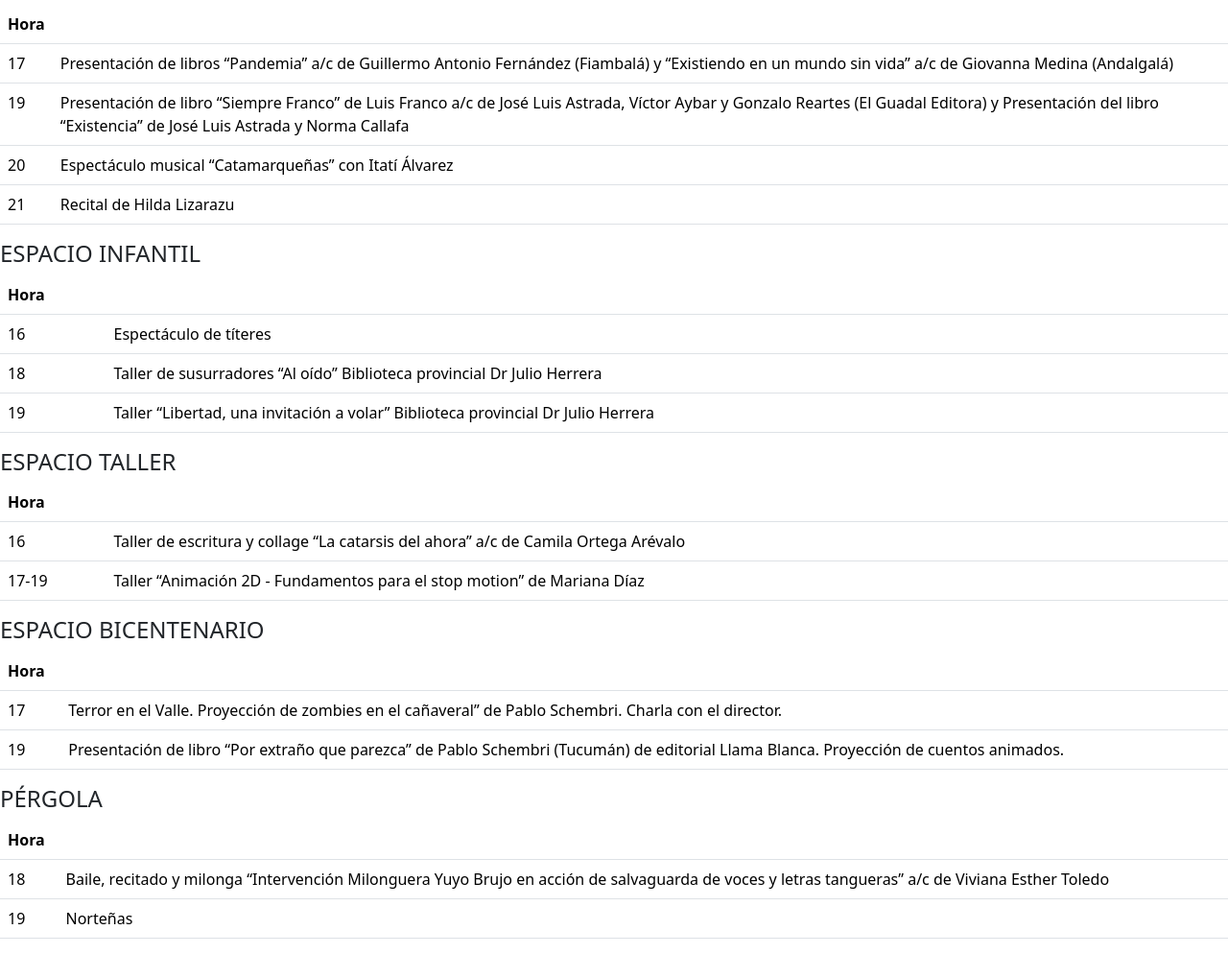
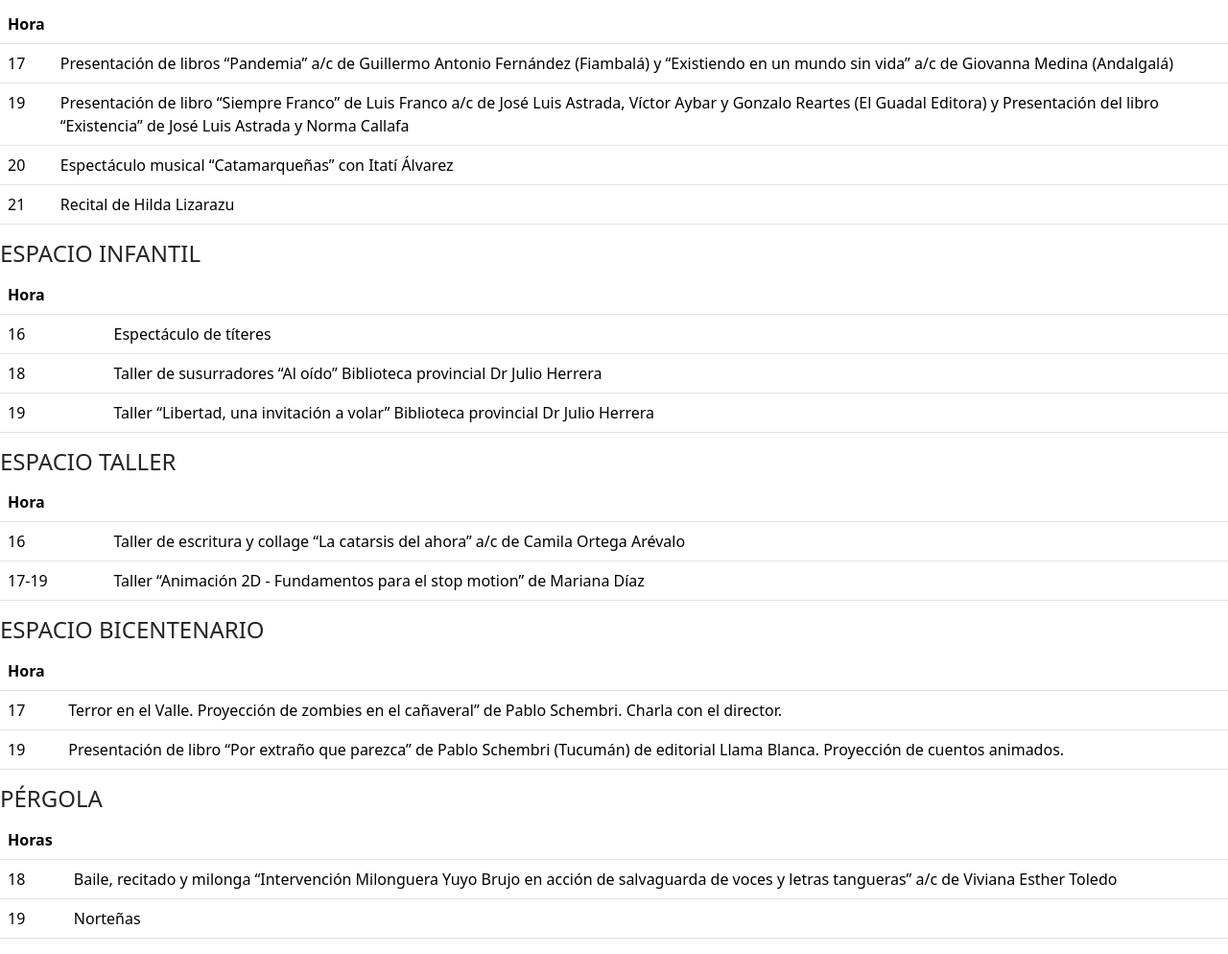
Before and after one commit to Javier-Acosta/FerialLibro, a plain HTML site: page index.html in a window 1280 px wide. Shown: the part 88-1082 px from the top of the page at 96% size. Drawn offline with nearby package versions, Linux system fonts and the light colour scheme.

Commit message:
Actualizado

```diff
--- a/index.html
+++ b/index.html
@@ -118,7 +118,8 @@
         <table class=" table">
             <thead>
                 <tr>
-                    <th>Hora</th>
+
+                    <th>Horas</th>
                     <th></th>
                 </tr>
             </thead>
```
